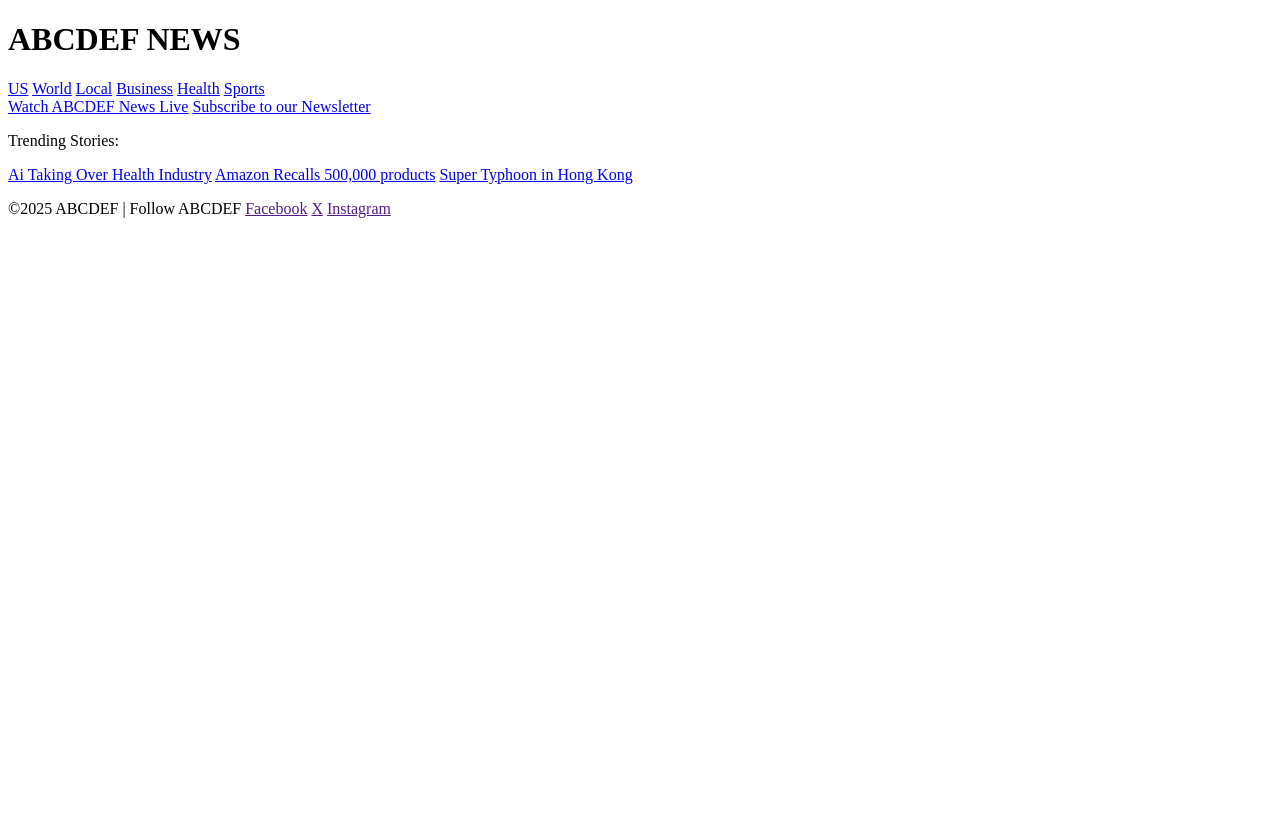
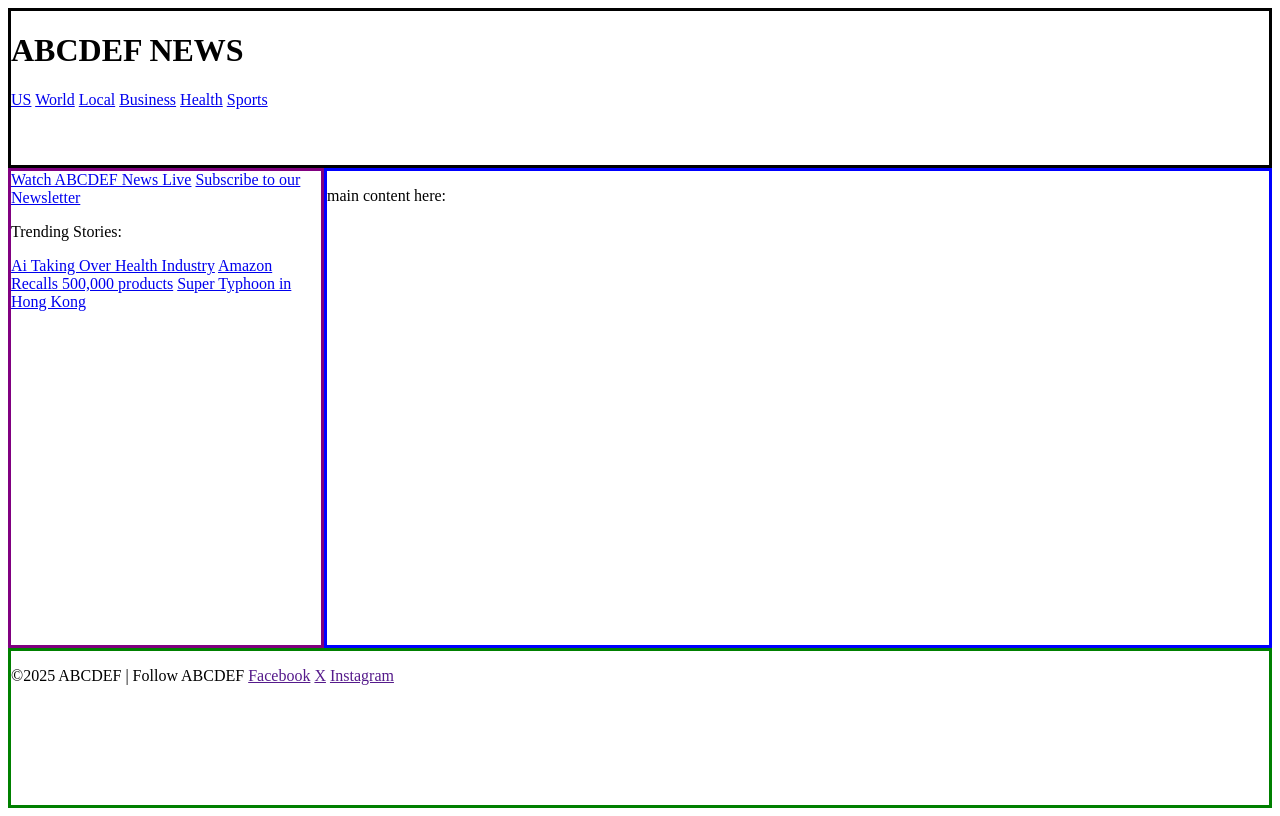
Before and after one commit to ediajiatas-gif/News-Website-Project, a plain HTML site: page index.html in a window 1280 px wide. Drawn offline with Linux system fonts and the light colour scheme.

Commit message:
created grid container for each of my section

```diff
--- a/index.html
+++ b/index.html
@@ -7,6 +7,7 @@
     <link rel="stylesheet" href="styles.css">
 </head>
 <body>
+    <div class="grid-container">
     <header>
         <h1>ABCDEF NEWS</h1>
         <nav>
@@ -29,7 +30,7 @@
         </aside>
 
         <main>
-
+        <p>main content here:</p>
         </main>
 
         <footer>
@@ -39,6 +40,7 @@
             <a href="">Instagram</a>
         </p>
         </footer>
+        </div>
 
 </body>
 </html>
--- a/styles.css
+++ b/styles.css
@@ -0,0 +1,31 @@
+.grid-container{
+    display: grid;
+    grid-template-columns: 1fr 3fr;
+    grid-template-rows: 1fr 3fr 1fr;
+    height: 100vh;
+    grid-template-areas:
+    "header header"
+    'aside main'
+    "footer footer";
+
+}
+
+header{
+    border: 3px solid black;
+    grid-area: header;
+}
+
+aside{
+    border: 3px solid purple;
+    grid-area: aside;
+}
+
+main{
+    border: 3px solid blue;
+    grid-area: main;
+}
+
+footer{
+    border: 3px solid green;
+    grid-area: footer;
+}
```
